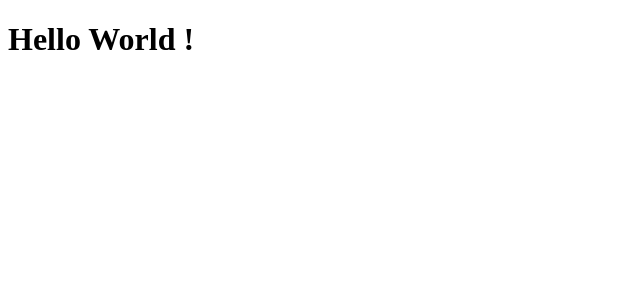
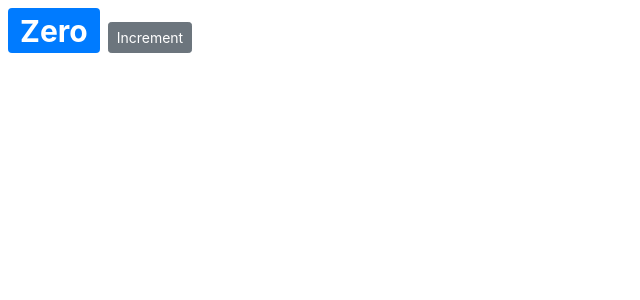
Before and after one commit to psbharathy/react-js-snippet, a React (Create React App) app: page / in a window 1280 px wide. Shown: the top 300 px of the page, without its empty margins (0-640 px from the left). Built offline with nearby package versions, Linux system fonts and the light colour scheme.

Commit message:
Applying Styles and Class

```diff
--- a/package.json
+++ b/package.json
@@ -3,6 +3,7 @@
   "version": "0.1.0",
   "private": true,
   "dependencies": {
+    "bootstrap": "^4.1.1",
     "react": "^16.4.2",
     "react-dom": "^16.4.2",
     "react-scripts": "1.1.4"
--- /dev/null
+++ b/src/components/counter.jsx
@@ -0,0 +1,27 @@
+import React, { Component } from "react";
+class Counter extends Component {
+  state = {
+    count: 0
+  };
+  styles = {
+    fontSize: 30,
+    fontWeight: "bold"
+  };
+  render() {
+    return (
+      <div>
+        <span style={this.styles} className="badge badge-primary m-2">
+          {this.formatCount()}
+        </span>
+        <button className="btn btn-secondary btn-sm">Increment</button>
+      </div>
+    );
+  }
+
+  formatCount() {
+    const { count } = this.state;
+    return count === 0 ? "Zero" : count;
+  }
+}
+
+export default Counter;
--- a/src/index.js
+++ b/src/index.js
@@ -1,12 +1,10 @@
 import React from "react";
 import ReactDOM from "react-dom";
-// import './index.css';
-// import App from './App';
-// import registerServiceWorker from './registerServiceWorker';
+import "./index.css";
+import App from "./App";
+import registerServiceWorker from "./registerServiceWorker";
+import "bootstrap/dist/css/bootstrap.css";
+import Counter from "./components/counter";
 
-// ReactDOM.render(<App />, document.getElementById('root'));
-// registerServiceWorker();
-
-const element = <h1>Hello World !</h1>;
-console.log(element);
-ReactDOM.render(element, document.getElementById("root"));
+ReactDOM.render(<Counter />, document.getElementById("root"));
+registerServiceWorker();
```
Also changed, not shown: 1 other file (tests, documents, lock files or other folders).
